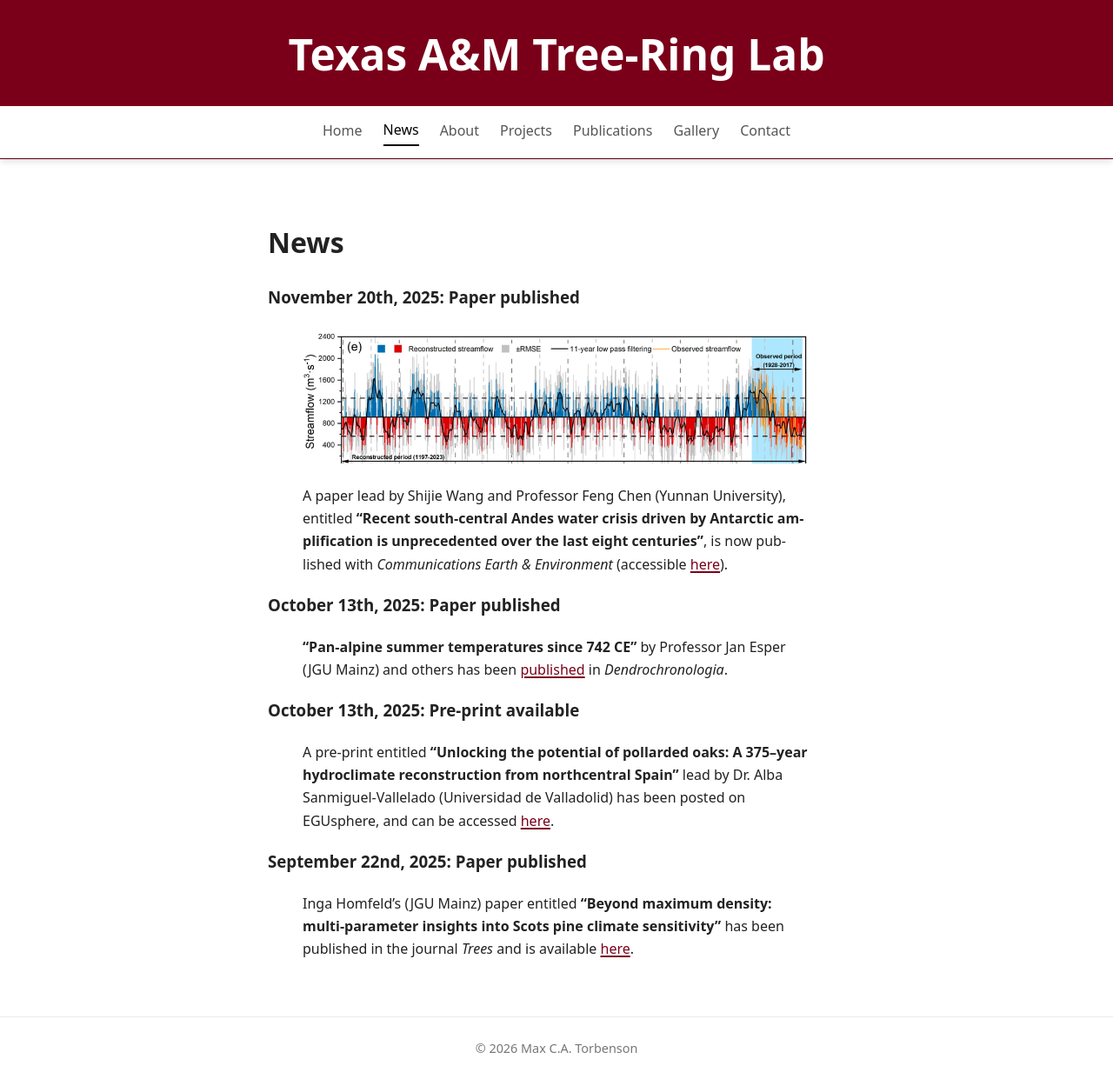
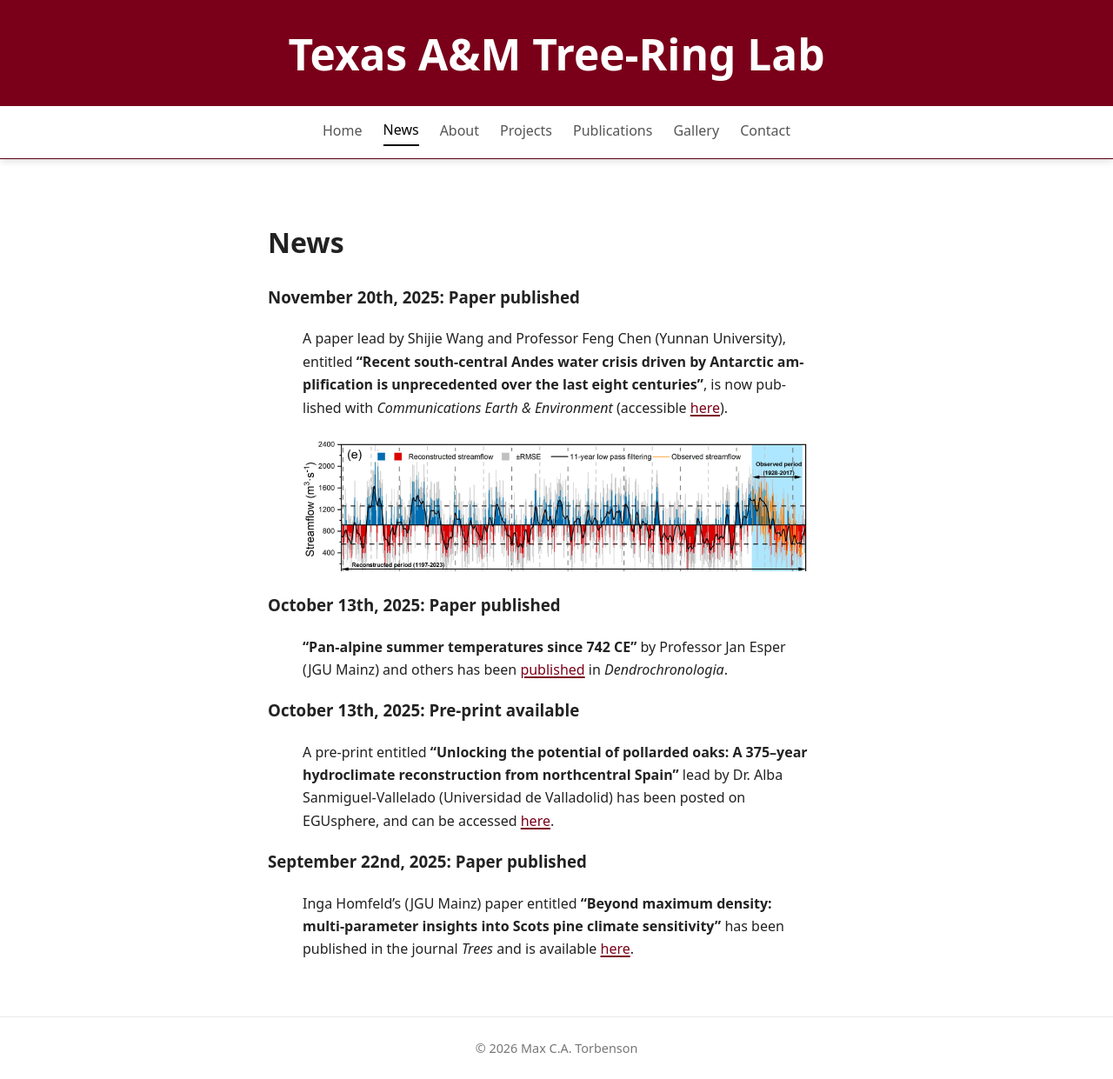
Before and after one commit to mcatorbenson/mcatorbenson.github.io, a Jekyll site: the page built from news/index.md, in a window 1280 px wide and 1241 px high. Shown: the whole window at 87% size. Built offline with Jekyll 4.4.1, drawn with Linux system fonts in a browser that asks for light colours.

Commit message:
Update index.md

```diff
--- a/news/index.md
+++ b/news/index.md
@@ -5,9 +5,9 @@ title: News
 
 # News
 ### November 20th, 2025: Paper published
->  <a href="../assets/temp/wang25CEE.png" class="lightbox">
+> A paper lead by Shijie Wang and Professor Feng Chen (Yunnan University), entitled **"Recent south-central Andes water crisis driven by Antarctic amplification is unprecedented over the last eight centuries"**, is now published with *Communications Earth & Environment* (accessible [here](https://www.nature.com/articles/s43247-025-02858-1/)).<a href="../assets/temp/wang25CEE.png" class="lightbox">
     <img src="../assets/temp/wang25CEE.png" alt="Wang 2025 - CEE">
-</a> A paper lead by Shijie Wang and Professor Feng Chen (Yunnan University), entitled **"Recent south-central Andes water crisis driven by Antarctic amplification is unprecedented over the last eight centuries"**, is now published with *Communications Earth & Environment* (accessible [here](https://www.nature.com/articles/s43247-025-02858-1/)).
+</a>
 
 ### October 13th, 2025: Paper published
 > **"Pan-alpine summer temperatures since 742 CE"** by Professor Jan Esper (JGU Mainz) and others has been [published](https://www.sciencedirect.com/science/article/pii/S1125786525001468) in *Dendrochronologia*.
```
